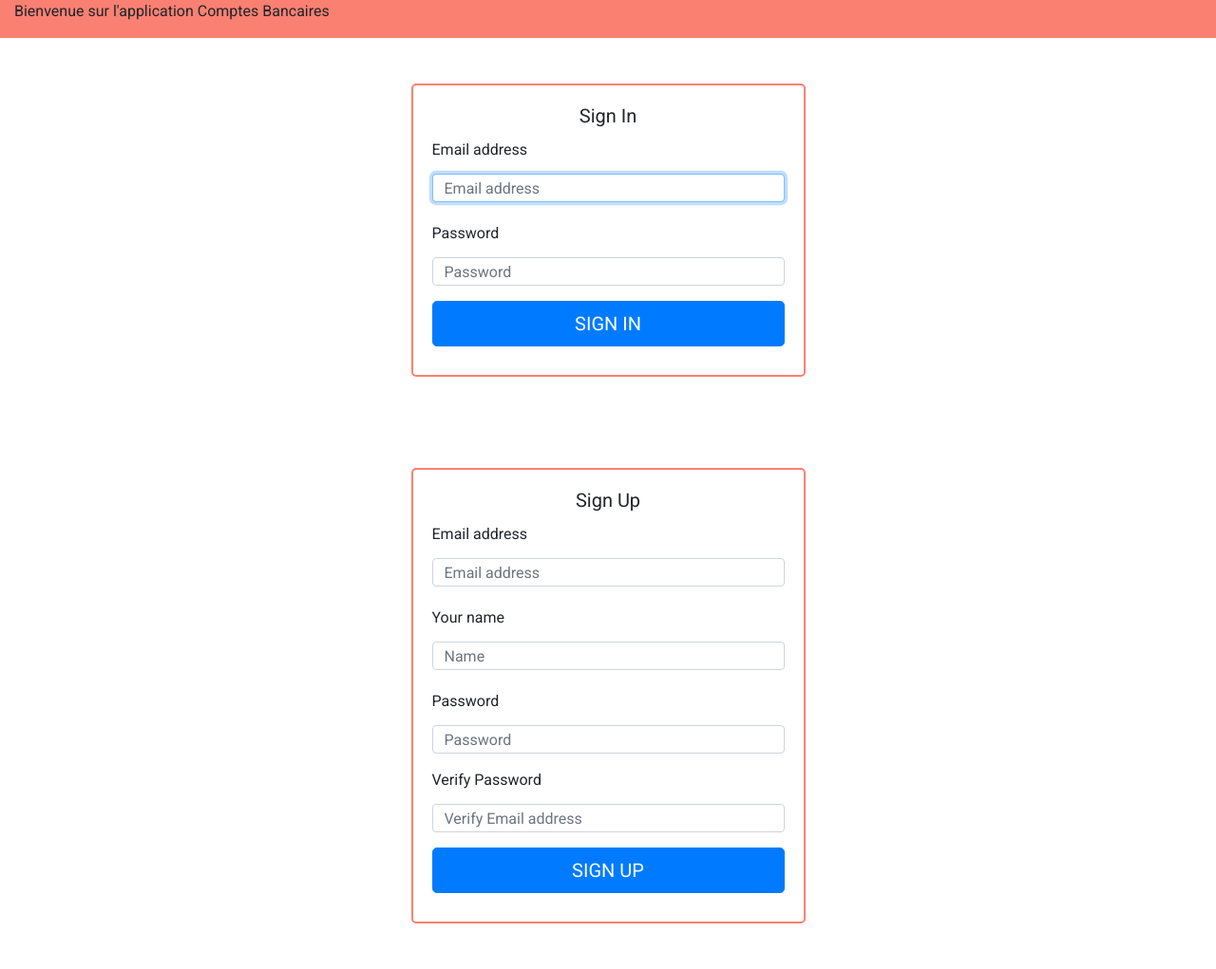
After one commit to ArnaudCartailler/exam_bank, a PHP site: page /views/connexionView.php in a window 1280 px wide. The commit adds this page. Shown: the whole page at 95% size. Run offline with PHP 8.4, Linux system fonts and the light colour scheme; some libraries are stand-ins or nearby versions.

Commit message:
working on sign in

```diff
--- /dev/null
+++ b/views/connexionView.php
@@ -0,0 +1,78 @@
+	<?php
+
+include('includes/header.php');
+
+
+?>
+
+    <header class="flex">
+		<p class="margin-right">Bienvenue sur l'application Comptes Bancaires</p>
+	</header>
+
+<div class="container">
+    <div class="row">
+      <div class="col-sm-9 col-md-7 col-lg-5 mx-auto">
+        <div class="card card-signin my-5">
+          <div class="card-body">
+            <h5 class="card-title text-center">Sign In</h5>
+            <form class="form-signin" action="" method="post">
+              <div class="form-label-group">
+                <label for="inputEmail">Email address</label>
+                <input type="email" id="inputEmail" name="email" class="form-control" placeholder="Email address" required autofocus>
+              </div>
+
+              <div class="form-label-group">
+                <label class="pt-3" for="inputPassword">Password</label>
+                <input type="password" id="inputPassword" name="pass" class="form-control mb-3" placeholder="Password" required>
+              </div>
+
+              <button class="btn btn-lg btn-primary btn-block text-uppercase" name="signin" type="submit">Sign in</button>
+
+            </form>
+          </div>
+        </div>
+      </div>
+    </div>
+  </div>
+
+  <div class="container">
+    <div class="row">
+      <div class="col-sm-9 col-md-7 col-lg-5 mx-auto">
+        <div class="card card-signin my-5">
+          <div class="card-body">
+            <h5 class="card-title text-center">Sign Up</h5>
+            <form class="form-signin" action="" method="post">
+              <div class="form-label-group">
+                <label for="inputEmail">Email address</label>
+                <input type="email" id="inputEmail" class="form-control" name="email" placeholder="Email address" required autofocus>
+              </div>
+               <div class="form-label-group">
+                <label class="pt-3" for="inputName">Your name</label>
+                <input type="text" id="inputEmail" class="form-control" name="name" placeholder="Name" required autofocus>
+              </div>
+
+              <div class="form-label-group">
+                <label class="pt-3" for="inputPassword">Password</label>
+                <input type="password" id="inputPassword" class="form-control mb-3" name="pass" placeholder="Password" required>
+              </div>
+              <div class="form-label-group mb-3">
+                <label for="inputEmail">Verify Password</label>
+                <input type="password" id="inputEmail" class="form-control" name="pass2" placeholder="Verify Email address" required autofocus>
+              </div>
+
+              <button class="btn btn-lg btn-primary btn-block text-uppercase" name="signup" type="submit">Sign up</button>
+
+            </form>
+          </div>
+        </div>
+      </div>
+    </div>
+  </div>
+
+
+
+    <?php
+
+include('includes/footer.php');
+
+ ?>
--- a/views/includes/footer.php
+++ b/views/includes/footer.php
@@ -1,4 +1,7 @@
 
+        <script src="https://code.jquery.com/jquery-3.2.1.slim.min.js" integrity="sha384-KJ3o2DKtIkvYIK3UENzmM7KCkRr/rE9/Qpg6aAZGJwFDMVNA/GpGFF93hXpG5KkN" crossorigin="anonymous"></script>
+        <script src="https://cdnjs.cloudflare.com/ajax/libs/popper.js/1.12.9/umd/popper.min.js" integrity="sha384-ApNbgh9B+Y1QKtv3Rn7W3mgPxhU9K/ScQsAP7hUibX39j7fakFPskvXusvfa0b4Q" crossorigin="anonymous"></script>
+        <script src="https://maxcdn.bootstrapcdn.com/bootstrap/4.0.0/js/bootstrap.min.js" integrity="sha384-JZR6Spejh4U02d8jOt6vLEHfe/JQGiRRSQQxSfFWpi1MquVdAyjUar5+76PVCmYl" crossorigin="anonymous"></script>
         <!-- <script src="js/vendor/modernizr-3.5.0.min.js"></script>
         <script src="js/plugins.js"></script>
         <script src="../assets/js/main.js"></script> -->
--- a/views/includes/header.php
+++ b/views/includes/header.php
@@ -11,7 +11,7 @@
 		<link href="https://fonts.googleapis.com/css?family=Roboto" rel="stylesheet">
 		<!-- Place favicon.ico in the root directory -->
 		<link rel="icon" href="../favicon.ico">
-
+    <link rel="stylesheet" href="https://maxcdn.bootstrapcdn.com/bootstrap/4.0.0/css/bootstrap.min.css" integrity="sha384-Gn5384xqQ1aoWXA+058RXPxPg6fy4IWvTNh0E263XmFcJlSAwiGgFAW/dAiS6JXm" crossorigin="anonymous">
         <link rel="stylesheet" href="../assets/css/main.css">
     </head>
     <body>
```
Also changed, not shown: controllers/connexion.php (added, +80 -0 lines), controllers/index.php (+10 -0 lines), entities/User.php (added, +161 -0 lines), models/UserManager.php (added, +115 -0 lines).
